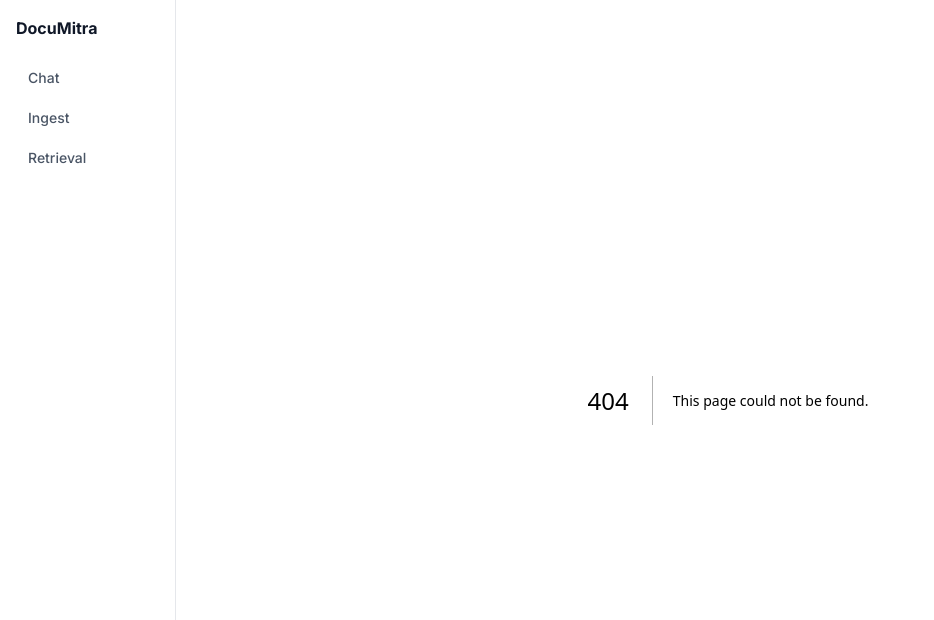
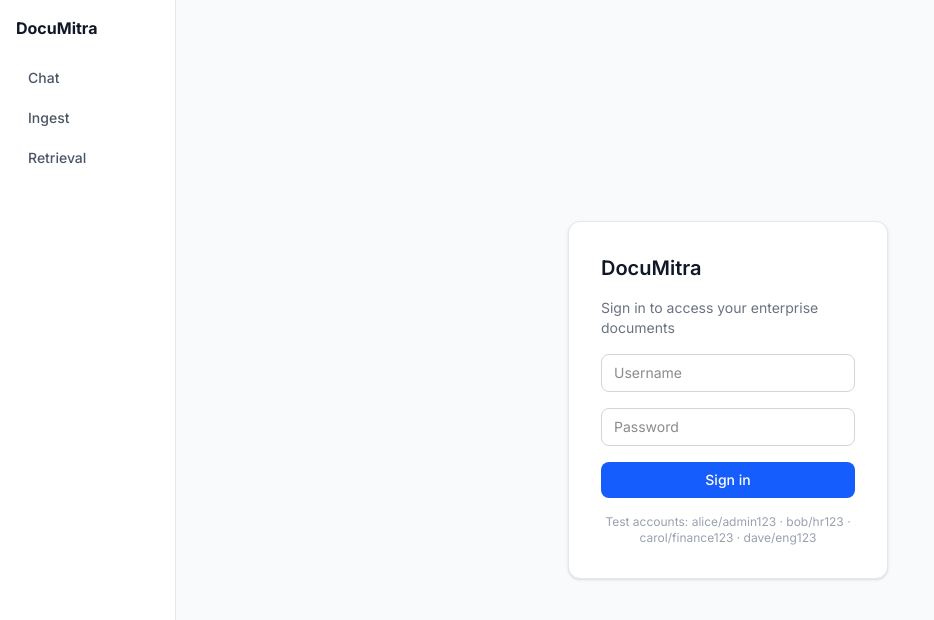
Before and after one commit to sadiyacodes/DocuMitra, a Next.js app in the folder frontend/: page /login in a window 1280 px wide. Before the commit this address had no page. Shown: the top 620 px of the page, without its empty margins (0-934 px from the left). Built offline with nearby package versions, Linux system fonts and the light colour scheme; no server answers.

Commit message:
feat: login page and auth token helpers (getToken, login, logout)

```diff
--- /dev/null
+++ b/frontend/app/login/page.tsx
@@ -0,0 +1,67 @@
+'use client'
+import { useState } from 'react'
+import { useRouter } from 'next/navigation'
+import { login } from '@/lib/auth'
+
+export default function LoginPage() {
+  const [username, setUsername] = useState('')
+  const [password, setPassword] = useState('')
+  const [error, setError] = useState('')
+  const [loading, setLoading] = useState(false)
+  const router = useRouter()
+
+  async function handleSubmit(e: React.FormEvent) {
+    e.preventDefault()
+    setError('')
+    setLoading(true)
+    try {
+      await login(username, password)
+      router.push('/chat')
+    } catch {
+      setError('Invalid username or password')
+    } finally {
+      setLoading(false)
+    }
+  }
+
+  return (
+    <div className="min-h-screen flex items-center justify-center bg-gray-50">
+      <form
+        onSubmit={handleSubmit}
+        className="bg-white p-8 rounded-xl shadow-sm border border-gray-200 w-80 flex flex-col gap-4"
+      >
+        <h1 className="text-xl font-semibold text-gray-900">DocuMitra</h1>
+        <p className="text-sm text-gray-500">Sign in to access your enterprise documents</p>
+        {error && <p className="text-sm text-red-500 bg-red-50 rounded px-3 py-2">{error}</p>}
+        <input
+          type="text"
+          placeholder="Username"
+          value={username}
+          onChange={e => setUsername(e.target.value)}
+          className="border border-gray-300 rounded-lg px-3 py-2 text-sm focus:outline-none focus:ring-2 focus:ring-blue-500"
+          required
+          autoComplete="username"
+        />
+        <input
+          type="password"
+          placeholder="Password"
+          value={password}
+          onChange={e => setPassword(e.target.value)}
+          className="border border-gray-300 rounded-lg px-3 py-2 text-sm focus:outline-none focus:ring-2 focus:ring-blue-500"
+          required
+          autoComplete="current-password"
+        />
+        <button
+          type="submit"
+          disabled={loading}
+          className="bg-blue-600 text-white rounded-lg px-4 py-2 text-sm font-medium hover:bg-blue-700 disabled:opacity-50 transition-colors"
+        >
+          {loading ? 'Signing in…' : 'Sign in'}
+        </button>
+        <p className="text-xs text-gray-400 text-center">
+          Test accounts: alice/admin123 · bob/hr123 · carol/finance123 · dave/eng123
+        </p>
+      </form>
+    </div>
+  )
+}
--- /dev/null
+++ b/frontend/lib/auth.ts
@@ -0,0 +1,31 @@
+const BASE = process.env.NEXT_PUBLIC_API_URL ?? 'http://localhost:8000'
+const TOKEN_KEY = 'documitra_token'
+
+export function getToken(): string | null {
+  if (typeof window === 'undefined') return null
+  return localStorage.getItem(TOKEN_KEY)
+}
+
+export function setToken(token: string): void {
+  localStorage.setItem(TOKEN_KEY, token)
+}
+
+export function clearToken(): void {
+  localStorage.removeItem(TOKEN_KEY)
+}
+
+export async function login(username: string, password: string): Promise<void> {
+  const body = new URLSearchParams({ username, password, grant_type: 'password' })
+  const res = await fetch(`${BASE}/auth/login`, {
+    method: 'POST',
+    headers: { 'Content-Type': 'application/x-www-form-urlencoded' },
+    body: body.toString(),
+  })
+  if (!res.ok) throw new Error('Invalid credentials')
+  const { access_token } = (await res.json()) as { access_token: string }
+  setToken(access_token)
+}
+
+export function logout(): void {
+  clearToken()
+}
```
